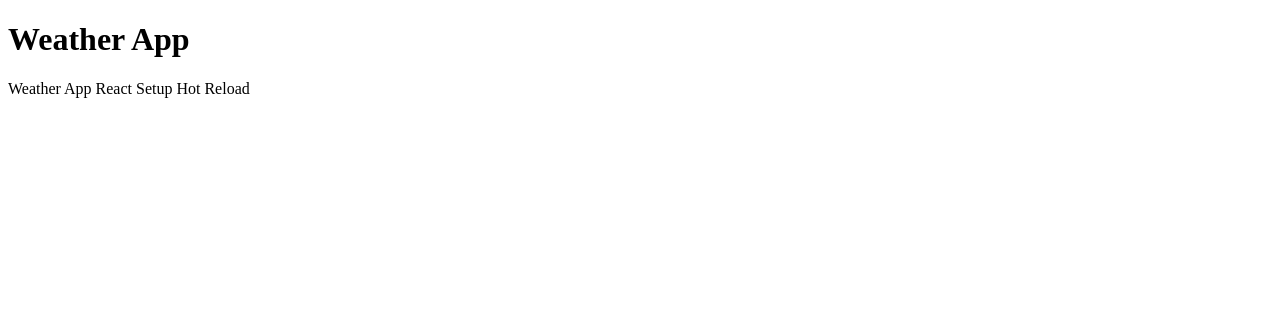
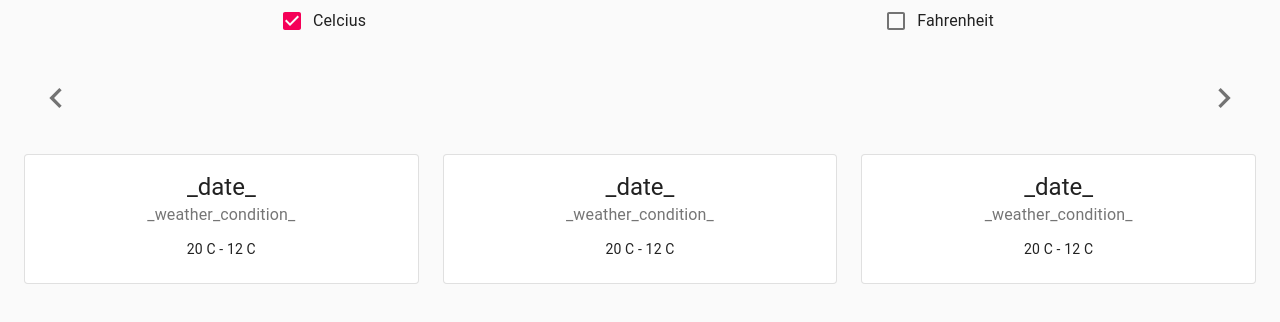
Before and after one commit to berkeatac/weather-app, a React app: page / in a window 1280 px wide. Shown: the top 322 px of the page. Built offline with nearby package versions, Linux system fonts and the light colour scheme; no server answers.

Commit message:
Feat: General UI structure

```diff
--- a/package.json
+++ b/package.json
@@ -34,6 +34,8 @@
     "webpack-dev-server": "^3.11.0"
   },
   "dependencies": {
+    "@material-ui/core": "^4.10.2",
+    "@material-ui/icons": "^4.9.1",
     "prop-types": "^15.7.2",
     "react": "^16.13.1",
     "react-dom": "^16.13.1",
--- a/src/App.jsx
+++ b/src/App.jsx
@@ -1,19 +1,72 @@
 import React, { useEffect } from "react";
 import PropTypes from "prop-types";
 import { connect } from "react-redux";
+import Grid from "@material-ui/core/Grid";
+// import FormLabel from "@material-ui/core/FormLabel";
+// import FormControl from "@material-ui/core/FormControl";
+// import FormGroup from "@material-ui/core/FormGroup";
+import FormControlLabel from "@material-ui/core/FormControlLabel";
+// import FormHelperText from "@material-ui/core/FormHelperText";
+import Checkbox from "@material-ui/core/Checkbox";
+import CssBaseline from "@material-ui/core/CssBaseline";
+import Container from "@material-ui/core/Container";
+import NavigateBeforeIcon from "@material-ui/icons/NavigateBefore";
+import NavigateNextIcon from "@material-ui/icons/NavigateNext";
+import IconButton from "@material-ui/core/IconButton";
 
 import { fetchWeatherData } from "./actions/weather";
+import WeatherCard from "./components/WeatherCard";
 
 const App = ({ title, getWeather, list }) => {
   useEffect(() => {
     getWeather();
+    console.log(list);
   }, []);
 
   return (
-    <div>
-      {title}
-      {list.map((data) => console.log(data.dt))}
-    </div>
+    <Container>
+      <CssBaseline />
+      <Grid container spacing={3}>
+        <Grid container item xs={12}>
+          <Grid item xs={6} justify="center" align="center">
+            <FormControlLabel
+              control={<Checkbox name="celcius" checked />}
+              label="Celcius"
+            />
+          </Grid>
+          <Grid item xs={6} justify="center" align="center">
+            <FormControlLabel
+              control={<Checkbox name="fahrenheit" />}
+              label="Fahrenheit"
+            />
+          </Grid>
+        </Grid>
+        <Grid
+          container
+          item
+          xs={12}
+          justify="space-between"
+          alignItems="center"
+        >
+          <IconButton>
+            <NavigateBeforeIcon style={{ fontSize: 40 }} />
+          </IconButton>
+
+          <IconButton>
+            <NavigateNextIcon style={{ fontSize: 40 }} />
+          </IconButton>
+        </Grid>
+        <Grid item xs={4}>
+          <WeatherCard title={title} />
+        </Grid>
+        <Grid item xs={4}>
+          <WeatherCard title={title} />
+        </Grid>
+        <Grid item xs={4}>
+          <WeatherCard title={title} />
+        </Grid>
+      </Grid>
+    </Container>
   );
 };
 
--- /dev/null
+++ b/src/components/WeatherCard.jsx
@@ -0,0 +1,47 @@
+import React from "react";
+import { makeStyles } from "@material-ui/core/styles";
+import Card from "@material-ui/core/Card";
+// import CardActions from "@material-ui/core/CardActions";
+import CardContent from "@material-ui/core/CardContent";
+// import Button from "@material-ui/core/Button";
+import Typography from "@material-ui/core/Typography";
+
+const useStyles = makeStyles({
+  root: {
+    minWidth: 150,
+  },
+  bullet: {
+    display: "inline-block",
+    margin: "0 2px",
+    transform: "scale(0.8)",
+  },
+  title: {
+    fontSize: 14,
+  },
+  pos: {
+    marginBottom: 12,
+  },
+});
+
+const WeatherCard = () => {
+  const classes = useStyles();
+
+  return (
+    <Card className={classes.root} variant="outlined">
+      <CardContent align="center">
+        <Typography variant="h5" component="h2">
+          _date_
+        </Typography>
+        <Typography className={classes.pos} color="textSecondary">
+          _weather_condition_
+        </Typography>
+        <Typography variant="body2" component="p">
+          20 C - 12 C
+          <br />
+        </Typography>
+      </CardContent>
+    </Card>
+  );
+};
+
+export default WeatherCard;
--- a/src/index.html
+++ b/src/index.html
@@ -5,8 +5,6 @@
   </head>
   <body>
     <div>
-      <h1><%= htmlWebpackPlugin.options.title %></h1>
-
       <div id="app">
     </div>
   </body>
```
Also changed, not shown: 1 other file (tests, documents, lock files or other folders).
